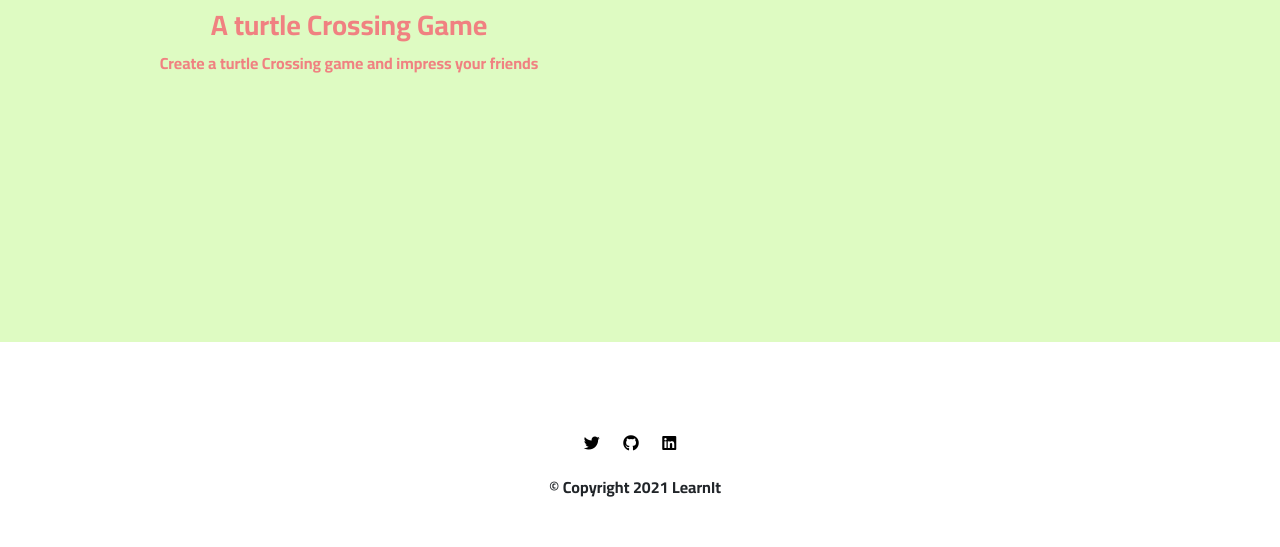
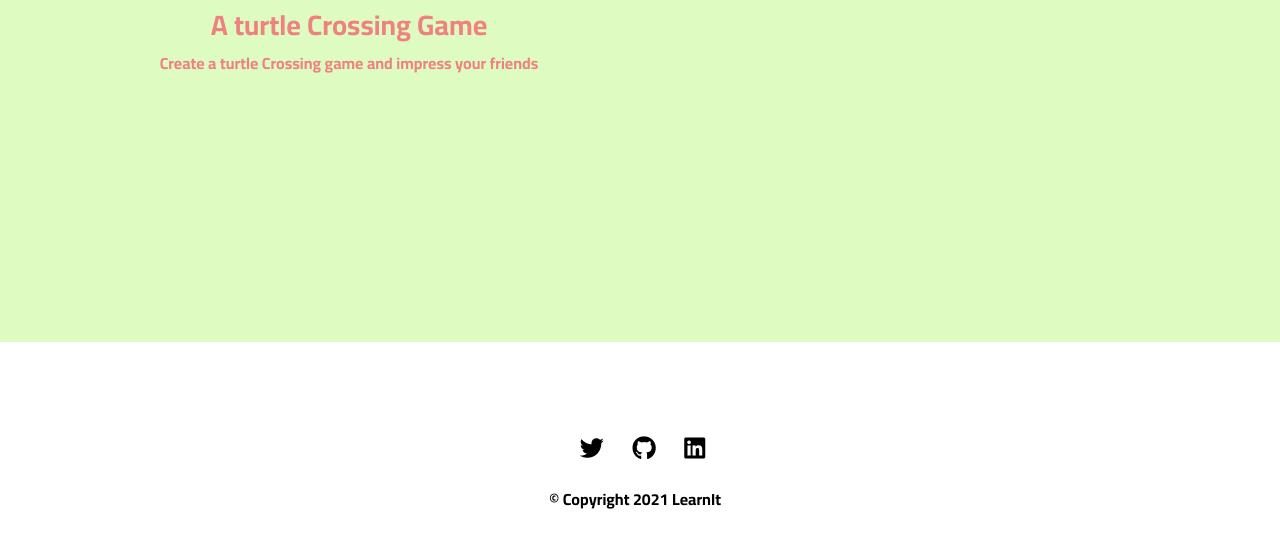
Before and after one commit to AnantAgrawal29/LearnIt, a plain HTML site: page index.html in a window 1280 px wide. Shown: the part 5144-5691 px from the top of the page. Drawn offline with nearby package versions, Linux system fonts and the light colour scheme.

Commit message:
changed footer styling

```diff
--- a/css/styles.css
+++ b/css/styles.css
@@ -258,16 +258,26 @@ nav{
 
 #footer{
   padding: 7% 15%;
+  color: black
+}
+
+#footer a{
+  color: black;
+  margin-left: 5px;
+  padding:0.5px 10px;
+  font-size: 24px
+}
+
+#footer a:hover{
+  color: white;
+  background-color: black;
+  border: 2px solid black;
+  border-radius: 100%;
 }
 
 .copyright{
   padding-top: 20px;
   padding-right: 10px;
-}
-
-i{
-  padding-right: 20px;
-  color: black;
 }
 
 /* Mobile Adjustment */
```
